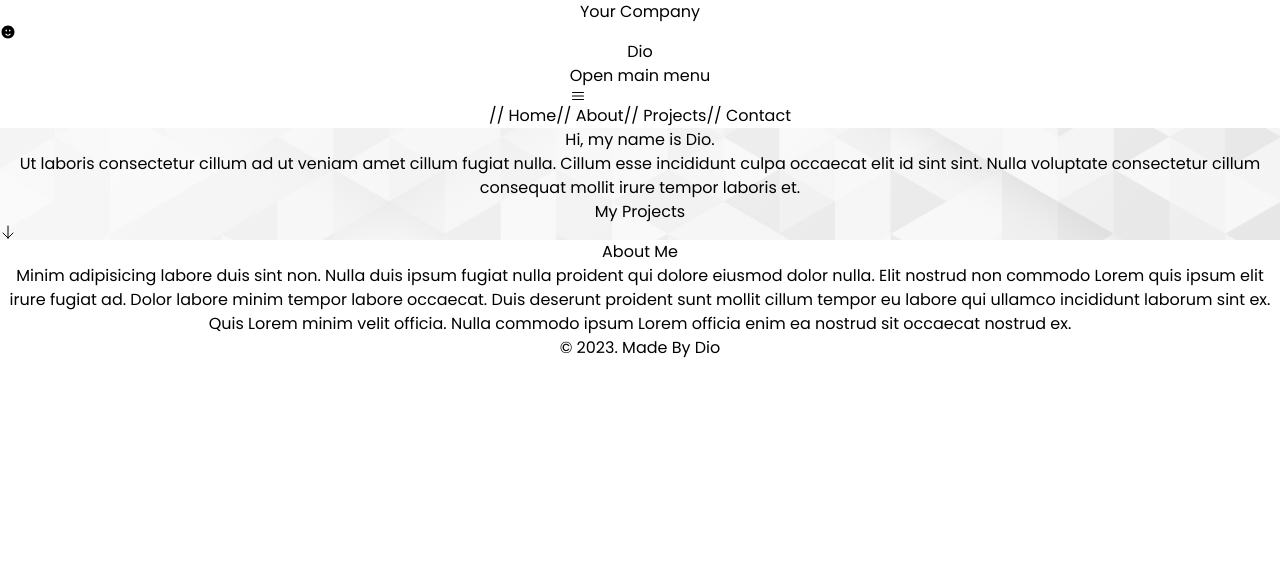
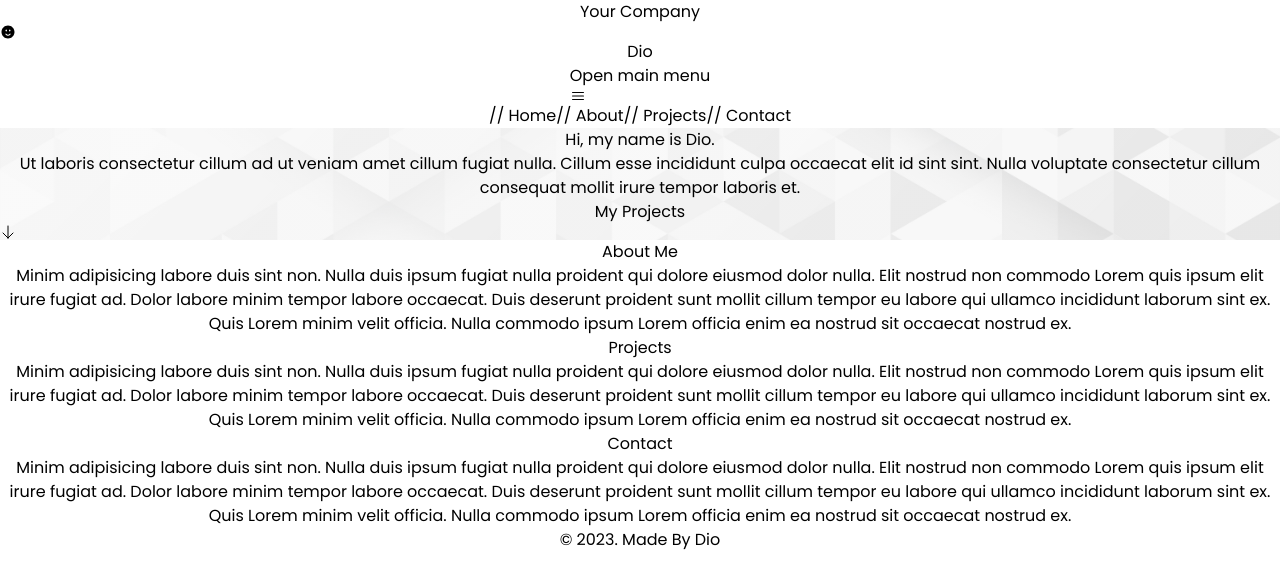
Before and after one commit to mrdiio/mrdiio.github.io, a React (Vite) app: page / in a window 1280 px wide. Shown: the top 588 px of the page. Built offline with nearby package versions, Linux system fonts and the light colour scheme.

Commit message:
progress on navbar

```diff
--- a/src/components/Navbar.jsx
+++ b/src/components/Navbar.jsx
@@ -10,19 +10,30 @@ export default function Navbar() {
 
   const navigation = [
     { name: '// Home', href: '/' },
-    { name: '// About', href: 'about' },
+    { name: '// About', href: '/#about' },
     // { name: '// Experience', href: 'experience' },
     { name: '// Projects', href: 'projects' },
     { name: '// Contact', href: 'contact' },
   ];
 
+  const [navbarColor, setNavbarColor] = useState();
+
+  const changeNavbarColor = () => {
+    if (window.scrollY >= 80) {
+      setNavbarColor('bg-gray-400 shadow-sm transition duration-300');
+    } else {
+      setNavbarColor(null);
+    }
+  };
+
+  window.addEventListener('scroll', changeNavbarColor);
+
   return (
     <div className="text-gray-600">
       <header
         className={`inset-x-0 top-0 z-50
-        ${
-          location.pathname === '/' ? 'absolute' : 'relative bg-white shadow-sm'
-        }
+        ${location.pathname === '/' ? 'fixed' : 'relative bg-white shadow-sm'}
+        ${navbarColor}
       `}
       >
         <nav
@@ -35,12 +46,6 @@ export default function Navbar() {
               className="-m-1.5 p-1.5 flex items-center gap-2 hover:text-yellow-400 transition duration-200"
             >
               <span className="sr-only">Your Company</span>
-              {/* <img
-                className="h-8 w-auto"
-                src={logo}
-                // src="https://tailwindui.com/img/logos/mark.svg?color=indigo&shade=600"
-                alt=""
-              /> */}
 
               <HiFaceSmile className="h-10 w-auto text-yellow-400" />
               <span className="font-semibold tracking-widest uppercase">
--- a/src/pages/Home/Hero.jsx
+++ b/src/pages/Home/Hero.jsx
@@ -30,9 +30,12 @@ export default function Hero() {
         </div>
       </div>
       <div className="absolute inset-x-0 bottom-0 pb-5 flex items-center justify-center">
-        <div className="border border-gray-600 p-2 rounded-full shadow">
+        <Link
+          to={'#about'}
+          className="border border-gray-600 p-2 rounded-full shadow cursor-pointer"
+        >
           <HiOutlineArrowDown className="text-2xl text-gray-600" />
-        </div>
+        </Link>
       </div>
     </div>
   );
--- a/src/pages/Home/index.jsx
+++ b/src/pages/Home/index.jsx
@@ -1,12 +1,33 @@
+import { useEffect } from 'react';
 import HeadingSection from '../../components/HeadingSection';
 import Hero from './Hero';
+import { useLocation } from 'react-router-dom';
 
 export default function Home() {
+  const location = useLocation();
+
+  useEffect(() => {
+    const element = location.hash.substring(1);
+
+    if (element) {
+      scrollToElement(element);
+    } else {
+      window.scrollTo(0, 0);
+    }
+  }, [location]);
+
+  const scrollToElement = (elementId) => {
+    const element = document.getElementById(elementId);
+    if (element) {
+      element.scrollIntoView({ behavior: 'smooth', block: 'start' });
+    }
+  };
+
   return (
     <div className="flex flex-col">
       <Hero />
 
-      <div id="about" className="py-10">
+      <div id="about" className="pt-24 py-10 h-screen">
         <div className="container mx-auto px-8 py-6">
           <div className="flex flex-col items-center justify-center">
             <HeadingSection title="About Me" />
@@ -24,6 +45,44 @@ export default function Home() {
           </div>
         </div>
       </div>
+
+      <div id="projects" className="pt-24 py-10 h-screen">
+        <div className="container mx-auto px-8 py-6">
+          <div className="flex flex-col items-center justify-center">
+            <HeadingSection title="Projects" />
+            <div className="pt-10">
+              <div className="text-gray-600 text-center">
+                Minim adipisicing labore duis sint non. Nulla duis ipsum fugiat
+                nulla proident qui dolore eiusmod dolor nulla. Elit nostrud non
+                commodo Lorem quis ipsum elit irure fugiat ad. Dolor labore
+                minim tempor labore occaecat. Duis deserunt proident sunt mollit
+                cillum tempor eu labore qui ullamco incididunt laborum sint ex.
+                Quis Lorem minim velit officia. Nulla commodo ipsum Lorem
+                officia enim ea nostrud sit occaecat nostrud ex.
+              </div>
+            </div>
+          </div>
+        </div>
+      </div>
+
+      <div id="contact" className="py-10 ">
+        <div className="container mx-auto px-8 py-6">
+          <div className="flex flex-col items-center justify-center">
+            <HeadingSection title="Contact" />
+            <div className="pt-10">
+              <div className="text-gray-600 text-center">
+                Minim adipisicing labore duis sint non. Nulla duis ipsum fugiat
+                nulla proident qui dolore eiusmod dolor nulla. Elit nostrud non
+                commodo Lorem quis ipsum elit irure fugiat ad. Dolor labore
+                minim tempor labore occaecat. Duis deserunt proident sunt mollit
+                cillum tempor eu labore qui ullamco incididunt laborum sint ex.
+                Quis Lorem minim velit officia. Nulla commodo ipsum Lorem
+                officia enim ea nostrud sit occaecat nostrud ex.
+              </div>
+            </div>
+          </div>
+        </div>
+      </div>
     </div>
   );
 }
```
